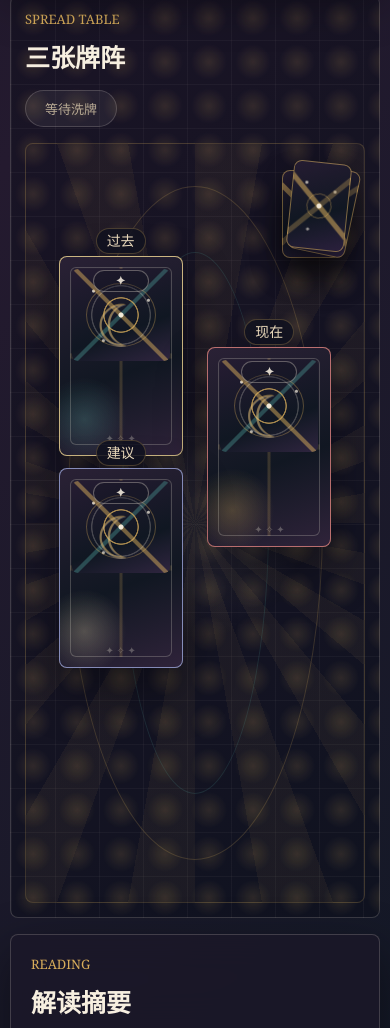
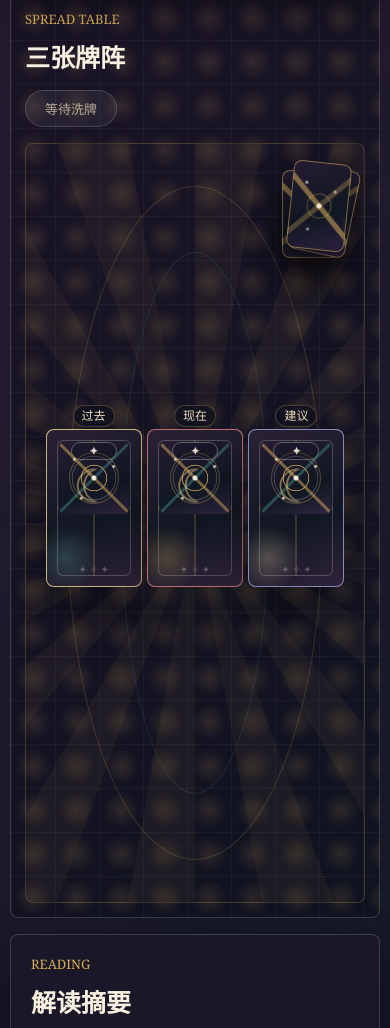
Before and after one commit to YuzeTian389/Tarot, a website: page index.html in a window 390 px wide. Shown: the part 1338-2366 px from the top of the page. Drawn offline with Linux system fonts and the light colour scheme.

Commit message:
Improve mobile tarot layout

```diff
--- a/styles.css
+++ b/styles.css
@@ -1074,55 +1074,101 @@ textarea:focus {
   }
 
   .spread-slot {
-    width: 124px;
-    height: 200px;
+    width: 96px;
+    height: 158px;
+  }
+
+  .slot-label {
+    top: -24px;
+    padding: 4px 8px;
+    font-size: 12px;
   }
 
   .card-art {
-    height: 92px;
-    margin-bottom: 8px;
+    height: 72px;
+    margin-bottom: 6px;
+  }
+
+  .card-art::after {
+    top: 0;
+    min-width: 30px;
+    padding: 2px 7px;
+    font-size: 11px;
   }
 
   .card-art::before {
-    font-size: 58px;
+    inset: 10px;
+    font-size: 46px;
   }
 
   .tarot-card h3 {
-    margin-bottom: 5px;
-    font-size: 15px;
+    margin-bottom: 4px;
+    font-size: 13px;
   }
 
   .tarot-card p {
-    font-size: 11px;
+    font-size: 10px;
+    line-height: 1.25;
   }
 
-  .spread-three .spread-slot:nth-child(1),
-  .spread-cross .spread-slot:nth-child(2) {
-    --x: 28%;
-    --y: 28%;
+  .spread-three .spread-slot:nth-child(1) {
+    --x: 20%;
+    --y: 48%;
   }
 
-  .spread-three .spread-slot:nth-child(2),
-  .spread-single .spread-slot:nth-child(1),
-  .spread-cross .spread-slot:nth-child(1) {
-    --x: 72%;
-    --y: 40%;
+  .spread-three .spread-slot:nth-child(2) {
+    --x: 50%;
+    --y: 48%;
   }
 
-  .spread-three .spread-slot:nth-child(3),
+  .spread-three .spread-slot:nth-child(3) {
+    --x: 80%;
+    --y: 48%;
+  }
+
+  .spread-single .spread-slot:nth-child(1) {
+    --x: 50%;
+    --y: 50%;
+  }
+
+  .spread-cross .spread-slot:nth-child(1) {
+    --x: 50%;
+    --y: 52%;
+  }
+
+  .spread-cross .spread-slot:nth-child(2) {
+    --x: 20%;
+    --y: 52%;
+  }
+
   .spread-cross .spread-slot:nth-child(3) {
-    --x: 28%;
-    --y: 56%;
+    --x: 80%;
+    --y: 52%;
   }
 
   .spread-cross .spread-slot:nth-child(4) {
-    --x: 72%;
-    --y: 68%;
+    --x: 50%;
+    --y: 22%;
   }
 
   .spread-cross .spread-slot:nth-child(5) {
     --x: 50%;
-    --y: 84%;
+    --y: 82%;
+  }
+
+  .deck-item::after {
+    position: fixed;
+    left: 50%;
+    top: auto;
+    bottom: 18px;
+    width: calc(100vw - 32px);
+    max-height: 42vh;
+    overflow: auto;
+    transform: translateX(-50%) translateY(8px);
+  }
+
+  .deck-item:hover::after {
+    transform: translateX(-50%) translateY(0);
   }
 
 }
```
Also changed, not shown: AGENTS.md (+1 -1 lines).
